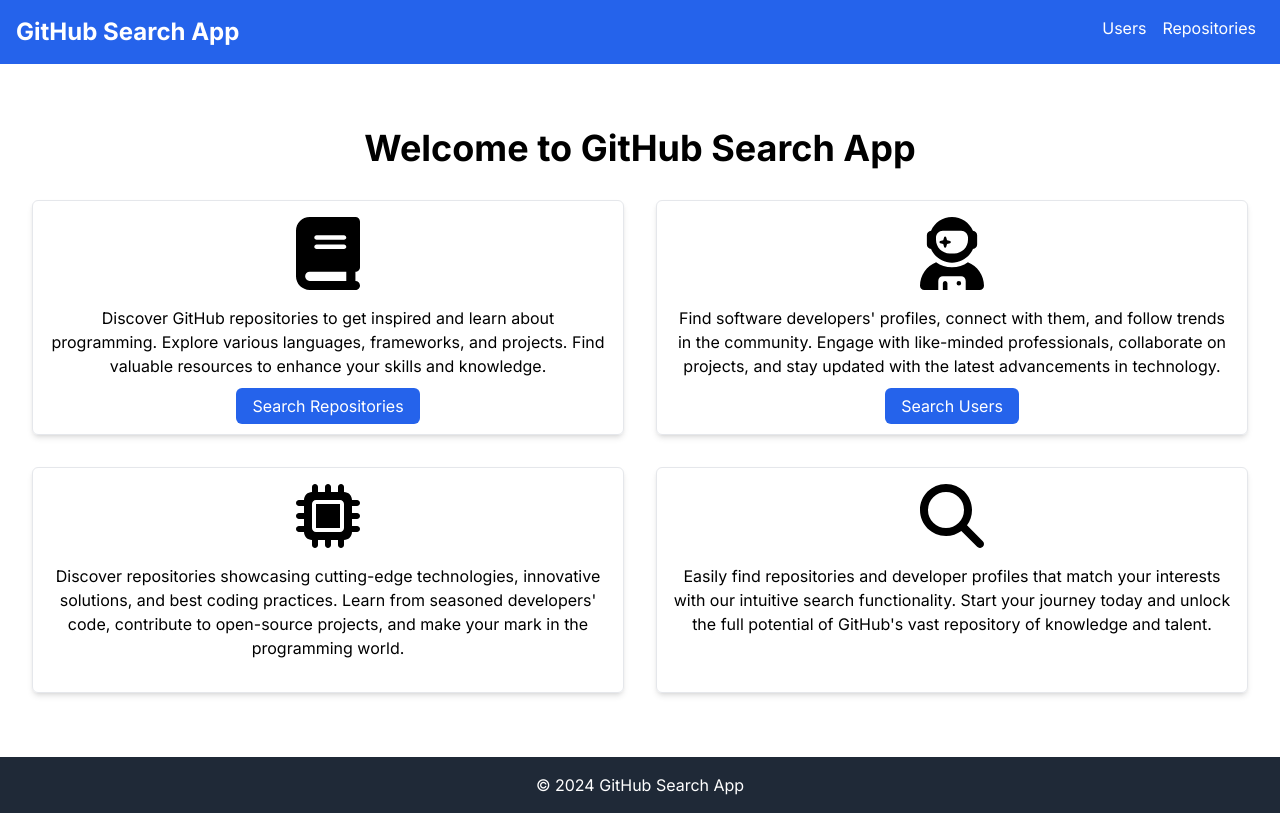
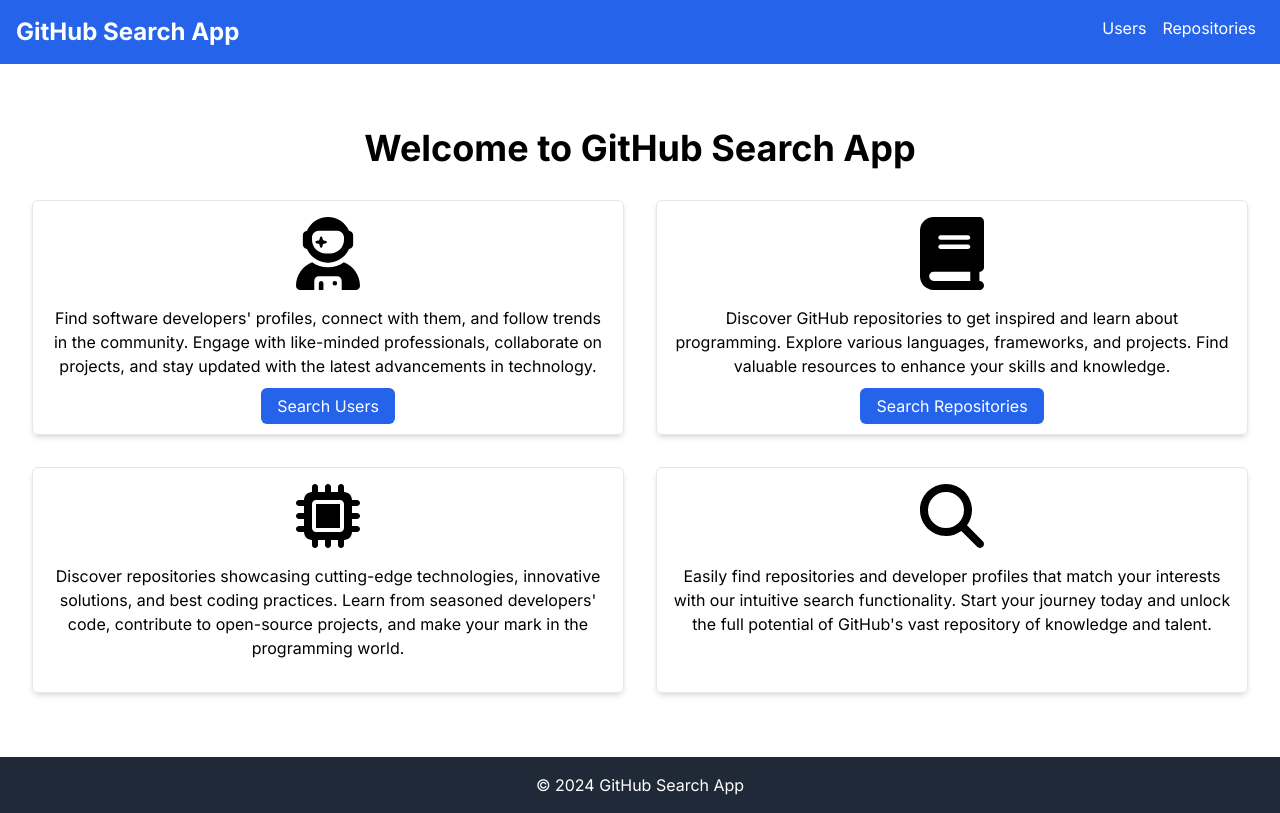
Before and after one commit to juanD1/github-explorer, a Next.js app: page / in a window 1280 px wide. Built offline with nearby package versions, Linux system fonts and the light colour scheme.

Commit message:
adding KkeletonCard component

```diff
--- a/src/app/page.tsx
+++ b/src/app/page.tsx
@@ -7,27 +7,6 @@
     <main>
       <h1 className="text-4xl font-bold mb-8">Welcome to GitHub Search App</h1>
       <div className="grid gap-8 md:grid-cols-1 lg:grid-cols-2">
-        <div className="p-4 border rounded-md shadow-md">
-          <Image
-            src="/images/repository.svg"
-            alt="repositories"
-            width={64}
-            height={64}
-            className="mx-auto mb-4"
-            priority
-          />
-          <p className="text-base mb-4">
-            Discover GitHub repositories to get inspired and learn about
-            programming. Explore various languages, frameworks, and projects.
-            Find valuable resources to enhance your skills and knowledge.
-          </p>
-          <Link
-            href="/repositories"
-            className="bg-blue-600 text-white px-4 py-2 rounded-md hover:bg-blue-700"
-          >
-            Search Repositories
-          </Link>
-        </div>
         <div className="p-4 border rounded-md shadow-md">
           <Image
             src="/images/developer.svg"
@@ -49,6 +28,27 @@
             className="bg-blue-600 text-white px-4 py-2 rounded-md hover:bg-blue-700"
           >
             Search Users
+          </Link>
+        </div>
+        <div className="p-4 border rounded-md shadow-md">
+          <Image
+            src="/images/repository.svg"
+            alt="repositories"
+            width={64}
+            height={64}
+            className="mx-auto mb-4"
+            priority
+          />
+          <p className="text-base mb-4">
+            Discover GitHub repositories to get inspired and learn about
+            programming. Explore various languages, frameworks, and projects.
+            Find valuable resources to enhance your skills and knowledge.
+          </p>
+          <Link
+            href="/repositories"
+            className="bg-blue-600 text-white px-4 py-2 rounded-md hover:bg-blue-700"
+          >
+            Search Repositories
           </Link>
         </div>
         <div className="p-4 border rounded-md shadow-md">
--- a/src/app/repositories/page.tsx
+++ b/src/app/repositories/page.tsx
@@ -3,6 +3,7 @@
 import UseRepositories from "./useRepositories";
 import SearchSection from "@/components/SearchSection";
 import Image from "next/image";
+import SkeletonCard from "@/components/SkeletonCard";
 
 const RepositoriesPage: React.FC = () => {
   const {
@@ -42,19 +43,8 @@
       )}
       {loading ? (
         <ul className="grid grid-cols-3 gap-6">
-          {[0, 1, 2, 3, 4, 5, 6, 7].map((i) => (
-            <li
-              className="animate-pulse w-full p-2 border border-slate-400 rounded-md cursor-pointer transform transition duration-100"
-              key={i}
-            >
-              <div className="flex items-center">
-                <div className="inline-block rounded-full ring-2 ring-slate-400 bg-slate-400 w-12 h-12 mr-4"></div>
-                <div className="flex-1 space-y-4 py-1">
-                  <div className="h-2 bg-slate-400 rounded"></div>
-                  <div className="h-2 bg-slate-400 rounded"></div>
-                </div>
-              </div>
-            </li>
+          {[0, 1, 2, 3, 4].map((i) => (
+            <SkeletonCard key={i} />
           ))}
         </ul>
       ) : (
--- a/src/app/users/page.tsx
+++ b/src/app/users/page.tsx
@@ -3,6 +3,7 @@
 import useUsers from "./useUsers";
 import Image from "next/image";
 import SearchSection from "@/components/SearchSection";
+import SkeletonCard from "@/components/SkeletonCard";
 
 const UsersPage: React.FC = () => {
   const {
@@ -41,18 +42,8 @@
       )}
       {loading ? (
         <ul className="grid grid-cols-2 md:grid-cols-3 xl:grid-cols-4 gap-4 xl:gap-6">
-          {[0, 1, 2, 3, 4, 5, 6, 7].map((i) => (
-            <li
-              className="animate-pulse w-full p-2 border border-slate-400 rounded-md cursor-pointer transform transition duration-100"
-              key={i}
-            >
-              <div className="flex items-center">
-                <div className="inline-block rounded-full ring-2 ring-slate-400 bg-slate-400 w-12 h-12 mr-4"></div>
-                <div className="flex-1 space-y-4 py-1">
-                  <div className="h-2 bg-slate-400 rounded"></div>
-                </div>
-              </div>
-            </li>
+          {[0, 1, 2, 3, 4].map((i) => (
+            <SkeletonCard key={i} />
           ))}
         </ul>
       ) : (
--- /dev/null
+++ b/src/components/SkeletonCard.tsx
@@ -0,0 +1,15 @@
+import React from "react";
+
+const SkeletonCard: React.FC = () => (
+  <li className="animate-pulse w-full p-2 border border-slate-400 rounded-md cursor-pointer transform transition duration-100">
+    <div className="flex items-center">
+      <div className="inline-block rounded-full ring-2 ring-slate-400 bg-slate-400 w-12 h-12 mr-4"></div>
+      <div className="flex-1 space-y-4 py-1">
+        <div className="h-2 bg-slate-400 rounded"></div>
+        <div className="h-2 bg-slate-400 rounded"></div>
+      </div>
+    </div>
+  </li>
+);
+
+export default SkeletonCard;
```
